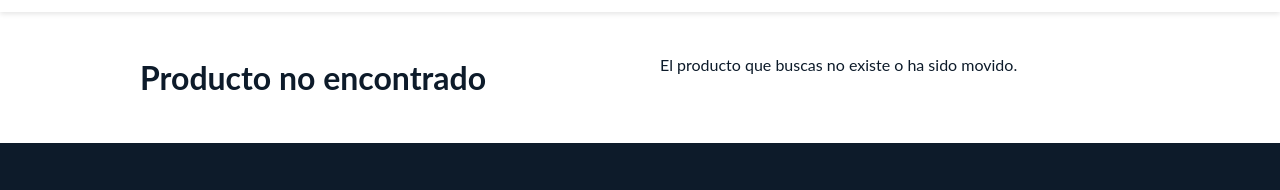
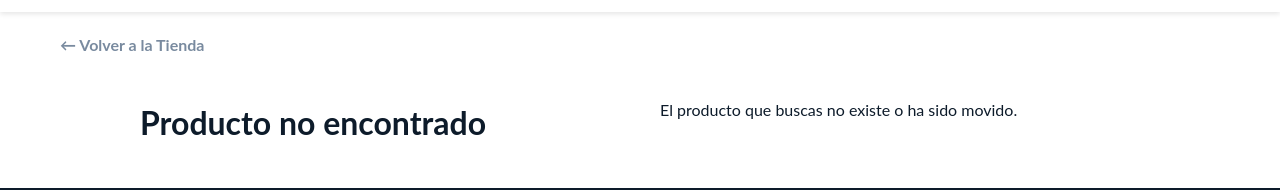
Before and after one commit to FernandoGrabobi/FlyHigh, a plain HTML site: page html/producto.html in a window 1280 px wide. Shown: the part 75-265 px from the top of the page. Drawn offline with Linux system fonts and the light colour scheme.

Commit message:
mejoras en la tienda

```diff
--- a/css/tienda.css
+++ b/css/tienda.css
@@ -171,6 +171,29 @@
 .btn-email { background-color: #777; }
 .btn-instagram { background: linear-gradient(45deg, #f09433 0%, #e6683c 25%, #dc2743 50%, #cc2366 75%, #bc1888 100%); }
 
+/* --- Estilos para Botón de Volver y WhatsApp --- */
+
+/* Estilo para el enlace de Volver a la Tienda */
+.back-to-shop {
+    display: inline-block;
+    margin-top: 20px;
+    font-weight: 700;
+    color: var(--secondary-color);
+    text-decoration: none;
+    opacity: 0.7;
+    transition: opacity 0.3s;
+}
+
+.back-to-shop:hover {
+    opacity: 1;
+}
+
+/* Estilo para el botón de WhatsApp */
+.btn-whatsapp {
+    background-color: #25D366;
+}
+
+
 @media (max-width: 768px) {
     .product-detail-container {
         grid-template-columns: 1fr;
--- a/html/producto.html
+++ b/html/producto.html
@@ -23,6 +23,7 @@
     </header>
 
     <main class="container">
+        <a href="tienda.html" class="back-to-shop">← Volver a la Tienda</a>
         <div class="product-detail-container">
             <div class="product-image-gallery">
                 <img id="product-img" src="" alt="Imagen del producto">
@@ -34,9 +35,10 @@
 
                 <div class="purchase-info">
                     <h4>¿Te interesa este producto?</h4>
-                    <div class="purchase-buttons">
+                   <div class="purchase-buttons">
                         <a id="btn-email" href="#" class="btn-contact btn-email">Consultar por Email</a>
                         <a id="btn-instagram" href="#" class="btn-contact btn-instagram" target="_blank">Contactar por Instagram</a>
+                        <a id="btn-whatsapp" href="#" class="btn-contact btn-whatsapp" target="_blank">Pedir por WhatsApp</a>
                     </div>
                 </div>
             </div>
--- a/javascript/tienda.js
+++ b/javascript/tienda.js
@@ -1,31 +1,122 @@
-// Archivo: javascript/tienda.js
+// Archivo: javascript/tienda.js (Versión Actualizada con tus Productos)
 
 document.addEventListener('DOMContentLoaded', () => {
-    // Base de datos de productos (aquí puedes modificar y añadir más)
+    // --- BASE DE DATOS DE PRODUCTOS ---
+    // Cada clave (ej. 'white-crow') debe ser única y coincidir con el enlace en tienda.html
     const products = {
-        'camiseta-2025': {
-            name: "Camiseta FlyHigh Edición 2025",
-            price: "$20.000",
-            description: "Algodón estampado de alta calidad. Ideal para entrenamientos intensos y partidos. Diseño exclusivo con el logo de FlyHigh.",
-            image: "https://images.unsplash.com/photo-1582657596537-21a733c443b7?auto=format&fit=crop&w=800&q=80"
+        'white-crow': {
+            name: "'white crow'",
+            price: "$15.000",
+            description: "Camiseta de algodón premium con el emblemático diseño del cuervo. Perfecta para mostrar tu espíritu de equipo tanto dentro como fuera de la cancha.",
+            image: "../assets/ModelosTienda/Remeras/cuervos_blanca.png"
         },
-        'buzo-warmup': {
-            name: "Buzo con Capucha 'Warm-Up'",
-            price: "$35.000",
-            description: "Tejido de microfibra que mantiene el calor corporal antes de cada partido. Ligero, cómodo y con un corte atlético.",
-            image: "https://images.unsplash.com/photo-1620799140408-edc6dcb6d633?auto=format&fit=crop&w=800&q=80"
+        'fly-high-white': {
+            name: "'Fly High'",
+            price: "$15.000",
+            description: "El diseño clásico de FlyHigh en una impecable camiseta blanca. Un básico esencial para cualquier amante del voleibol.",
+            image: "../assets/ModelosTienda/Remeras/flyHigh_Blanca.png"
         },
-        'shorts-airflow': {
-            name: "Shorts de Competición 'AirFlow'",
+        'fly-high-black': {
+            name: "'Fly High Black'",
             price: "$15.000",
-            description: "Diseñados para una máxima libertad de movimiento. La tecnología AirFlow asegura una ventilación constante durante el juego.",
-            image: "https://images.unsplash.com/photo-1591195853828-11db59a43f65?auto=format&fit=crop&w=800&q=80"
+            description: "Elegancia y rendimiento se unen en nuestra camiseta 'Fly High Black'. El mismo gran diseño, ahora en un audaz color negro.",
+            image: "../assets/ModelosTienda/Remeras/flyHigh_negra.png"
         },
-        'medias-rendimiento': {
-            name: "Medias de Alto Rendimiento",
+        'fly-high-woosh': {
+            name: "'Fly High WOosh'",
+            price: "$17.000",
+            description: "Inspirada en la velocidad y el sonido del remate perfecto. Esta camiseta de edición especial captura la energía explosiva del juego.",
+            image: "../assets/ModelosTienda/Remeras/Haikyuu_Negra.png"
+        },
+        'shoyofly': {
+            name: "'ShoyoFly'",
+            price: "$18.000",
+            description: "Un homenaje al pequeño gigante. Canaliza la energía y la determinación de Shoyo con este diseño exclusivo.",
+            image: "../assets/ModelosTienda/Remeras/hinataShoyo_negra.png"
+        },
+        'i-will-block-you': {
+            name: "'I Will Block You'",
             price: "$8.000",
-            description: "Compresión graduada para mejorar la circulación y reducir la fatiga. Refuerzos en talón y puntera para una mayor durabilidad.",
-            image: "https://images.unsplash.com/photo-1606138023242-3c44c16da456?auto=format&fit=crop&w=800&q=80"
+            description: "Una declaración de intenciones. Perfecta para centrales y para cualquiera que domine la red. ¡Que el rival sepa a qué atenerse!",
+            image: "../assets/ModelosTienda/Remeras/I Will Block You Beach Volleyball Player Funny T-shirt _ Beach-volleyball-block.jpeg"
+        },
+        'jus-do-it-hinata': {
+            name: "'jus Do It Hinata'",
+            price: "$8.000",
+            description: "Motivación pura en una camiseta. Combina un lema icónico con la inspiración de una leyenda del anime.",
+            image: "../assets/ModelosTienda/Remeras/jusDoItHinata_Negra.png"
+        },
+        'just-spike-it': {
+            name: "'Just Spike It Volleyball'",
+            price: "$8.000",
+            description: "Simple, directo y lleno de actitud. Para aquellos que viven para el sonido del remate perfecto.",
+            image: "../assets/ModelosTienda/Remeras/Just Spike It Volleyball Spikeball T-shirt _ Volleyball.jpeg"
+        },
+        'just-do-it-violeta': {
+            name: "'Just Do It Violeta'",
+            price: "$8.000",
+            description: "Un toque de color y motivación. El diseño clásico en un vibrante tono violeta para destacar en cualquier lugar.",
+            image: "../assets/ModelosTienda/Remeras/justDoIt_negra.png"
+        },
+        'karasuno-vc': {
+            name: "'karasuno Volley Club'",
+            price: "$8.000",
+            description: "Forma parte del club. Muestra tu lealtad al equipo de los cuervos con este diseño clásico y reconocible.",
+            image: "../assets/ModelosTienda/Remeras/karasunoVC_Negra.png"
+        },
+        'kiss-my-ace-2': {
+            name: "'kiss My Ace 2'",
+            price: "$8.000",
+            description: "Una nueva versión de un clásico atrevido. Perfecto para los sacadores que juegan con confianza y un toque de picardía.",
+            image: "../assets/ModelosTienda/Remeras/kissMyAce2_negra.png"
+        },
+        'kiss-my-ace': {
+            name: "'kiss My Ace'",
+            price: "$8.000",
+            description: "El diseño original que lo empezó todo. Deja que tu saque hable por ti.",
+            image: "../assets/ModelosTienda/Remeras/kissMyAce_negra.png"
+        },
+        'nishinoya-black': {
+            name: "'Nishinoya Black'",
+            price: "$18.000",
+            description: "Homenaje al guardián de Karasuno. Una camiseta diseñada para los líberos y defensores que lo dejan todo en la cancha.",
+            image: "../assets/ModelosTienda/Remeras/LiberoNishinoya_Negra.png"
+        },
+        'minustempo': {
+            name: "'MinusTempo'",
+            price: "$16.000",
+            description: "Captura la esencia del ataque más rápido e impredecible. Un diseño para los verdaderos conocedores del juego.",
+            image: "../assets/ModelosTienda/Remeras/MinusTempo_blanca.png"
+        },
+        'monster-block': {
+            name: "'Monster Block'",
+            price: "$16.000",
+            description: "Para los que construyen muros en la red. Esta camiseta celebra el arte de un bloqueo dominante e intimidante.",
+            image: "../assets/ModelosTienda/Remeras/MonterBlock_Negra.png"
+        },
+        'nekoma-team': {
+            name: "'nekoma team'",
+            price: "$16.000",
+            description: "Muestra tu apoyo al equipo de los gatos con este diseño elegante y minimalista.",
+            image: "../assets/ModelosTienda/Remeras/nekoma.png"
+        },
+        'litle-giant-white': {
+            name: "'The Litle Giant White'",
+            price: "$16.000",
+            description: "Inspirada en la leyenda que lo cambió todo. Un diseño limpio para recordar que la altura no es un límite.",
+            image: "../assets/ModelosTienda/Remeras/theLitleGigant_Blanca.png"
+        },
+        'volleyball-black': {
+            name: "'Volleyball Black'",
+            price: "$16.000",
+            description: "Un diseño esencial y potente que celebra el deporte que amamos. Simple, audaz y directo.",
+            image: "../assets/ModelosTienda/Remeras/volleyball_Negra.png"
+        },
+        'volleyball-chloe': {
+            name: "'volleyball Chloe White'",
+            price: "$16.000",
+            description: "Un diseño artístico y elegante que combina la pasión por el voleibol con un toque de estilo único.",
+            image: "../assets/ModelosTienda/Remeras/volleyballChloe_blancha.png"
         }
     };
 
@@ -48,10 +139,13 @@ document.addEventListener('DOMContentLoaded', () => {
             emailBtn.href = `mailto:tu-correo@flyhigh.com?subject=${subject}`;
 
             const instagramBtn = document.getElementById('btn-instagram');
-            instagramBtn.href = 'https://instagram.com/tu-usuario-flyhigh'; // Cambia esto por tu usuario de Instagram
+            instagramBtn.href = 'https://instagram.com/tu-usuario-flyhigh';
+
+            const whatsappBtn = document.getElementById('btn-whatsapp');
+            const whatsappText = encodeURIComponent(`¡Hola! Estoy interesado/a en el producto: ${product.name}`);
+            whatsappBtn.href = `https://wa.me/TU_NUMERO_AQUI?text=${whatsappText}`; // Reemplaza TU_NUMERO_AQUI
 
         } else {
-            // Si el producto no existe, muestra un mensaje
             productDetailContainer.innerHTML = '<h1>Producto no encontrado</h1><p>El producto que buscas no existe o ha sido movido.</p>';
         }
     }
```
Also changed, not shown: html/tienda.html (+25 -123 lines), assets/ModelosTienda/Remeras/volleyball_Negra.png.
